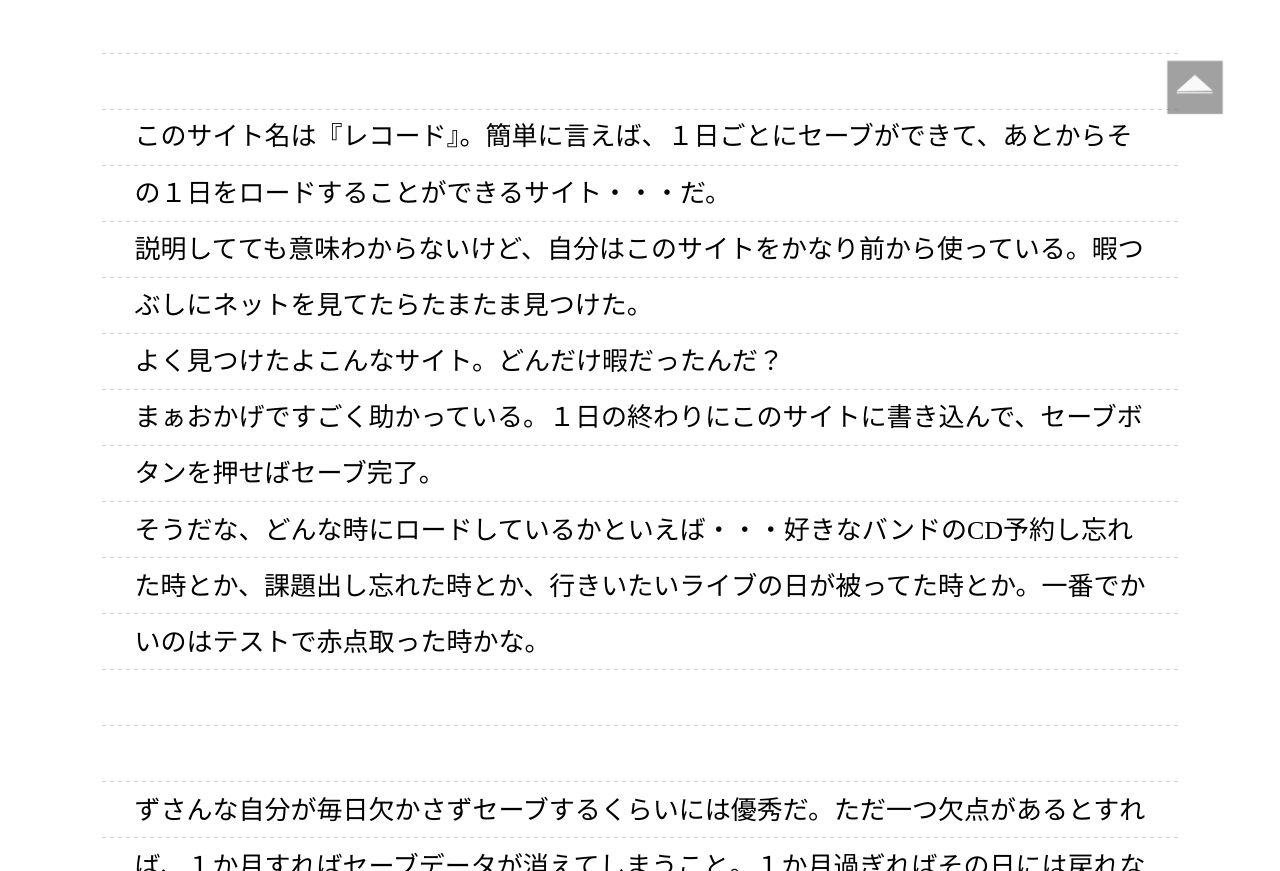
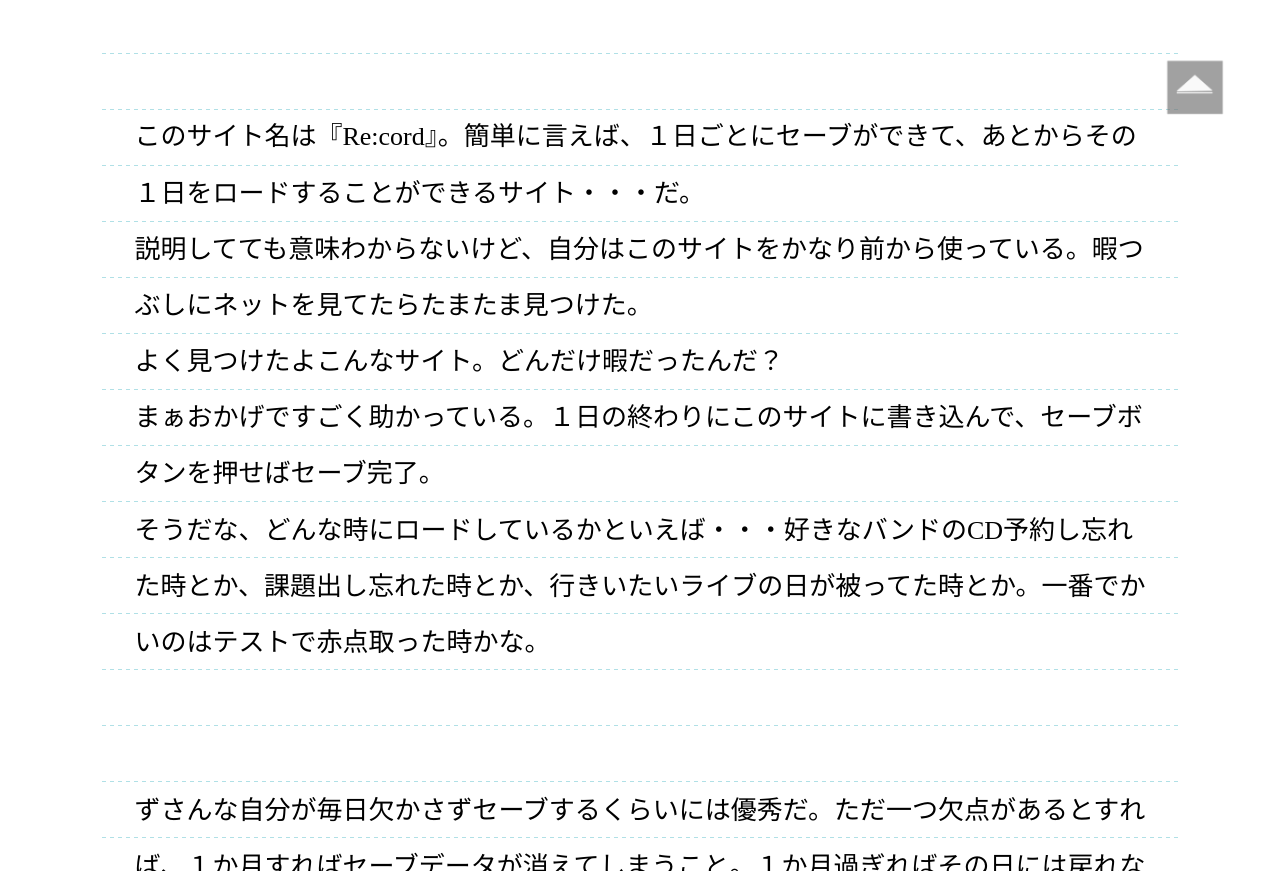
Before and after one commit to yukko-lab/record_1123, a plain HTML site: page index.html in a window 1280 px wide. Shown: the part 626-1497 px from the top of the page. Drawn offline with nearby package versions, Linux system fonts and the light colour scheme; a web font is replaced by a local one.

Commit message:
Update index.html

```diff
--- a/index.html
+++ b/index.html
@@ -33,7 +33,7 @@
     <p class ="typewriter py">今日も普段と変わらない、つまらない日だった。</p>
     <p class ="py">授業では就活の話ばっかりで・・・まぁ大学３年だから当然かな。<br>正直就活なんて楽勝だな。なんたって自分にはこの【やり直せるサイト】がある。
 </p>
-    <p class ="py">このサイト名は『レコード』。簡単に言えば、１日ごとにセーブができて、あとからその１日をロードすることができるサイト・・・だ。<br>説明してても意味わからないけど、自分はこのサイトをかなり前から使っている。暇つぶしにネットを見てたらたまたま見つけた。<br>よく見つけたよこんなサイト。どんだけ暇だったんだ？<br>まぁおかげですごく助かっている。１日の終わりにこのサイトに書き込んで、セーブボタンを押せばセーブ完了。<br>そうだな、どんな時にロードしているかといえば・・・好きなバンドのCD予約し忘れた時とか、課題出し忘れた時とか、行きいたいライブの日が被ってた時とか。一番でかいのはテストで赤点取った時かな。</p>
+    <p class ="py">このサイト名は『Re:cord』。簡単に言えば、１日ごとにセーブができて、あとからその１日をロードすることができるサイト・・・だ。<br>説明してても意味わからないけど、自分はこのサイトをかなり前から使っている。暇つぶしにネットを見てたらたまたま見つけた。<br>よく見つけたよこんなサイト。どんだけ暇だったんだ？<br>まぁおかげですごく助かっている。１日の終わりにこのサイトに書き込んで、セーブボタンを押せばセーブ完了。<br>そうだな、どんな時にロードしているかといえば・・・好きなバンドのCD予約し忘れた時とか、課題出し忘れた時とか、行きいたいライブの日が被ってた時とか。一番でかいのはテストで赤点取った時かな。</p>
     <p class ="py">ずさんな自分が毎日欠かさずセーブするくらいには優秀だ。ただ一つ欠点があるとすれば、１か月すればセーブデータが消えてしまうこと。１か月過ぎればその日には戻れない。まぁでもそんなに困ってないからあまり気にしていない。あってないような欠点だ。</p>
     <p class ="py">だから、就活だってどうにかなるだろう。受けたい会社はあるけど、失敗してもロードできる。回数重なれば流石に受かるでしょ（笑。<br>親友とかは必死に頑張ってるみたいで、今日も一生懸命に話聞いてたし・・・かわいそうだな～。大変そう。<br>頑張れ親友！自分は悠々自適に過ごすわ～。</p>
 
```
